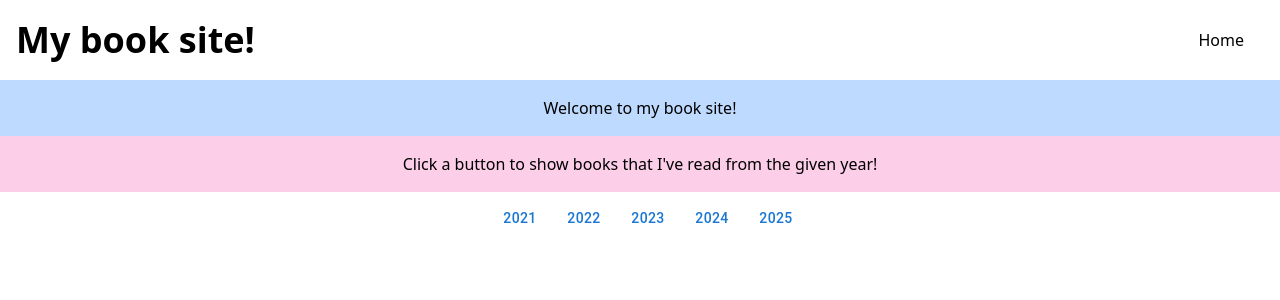
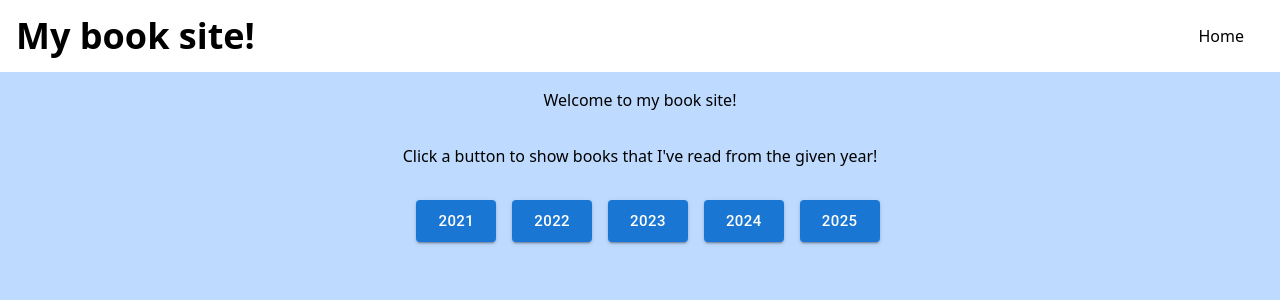
Before and after one commit to Show530/mp-4, a Next.js app: page / in a window 1280 px wide. Shown: the top 300 px of the page. Built offline with nearby package versions, Linux system fonts and the light colour scheme.

Commit message:
Added styling changes

```diff
--- a/app/[year]/page.tsx
+++ b/app/[year]/page.tsx
@@ -11,8 +11,8 @@ export default async function YearBooks({params,}: {
         <>
             <main>
                 <div className="flex flex-col items-center bg-blue-200 p-4">
-                    <h2>{year}</h2>
-                    {inputBooks != null? <BookDisplay inputBooks={inputBooks}/>: null }
+                    <h2 className="text-3xl">Books from {year}!</h2>
+                    {inputBooks != null? <BookDisplay inputBooks={inputBooks}/>: <h1>No data found, sorry!</h1> }
                 </div>
             </main>
         </>
--- a/app/globals.css
+++ b/app/globals.css
@@ -1,4 +1,8 @@
 @import "tailwindcss";
+/** {*/
+/*    margin: 0;*/
+/*    box-sizing: border-box;*/
+/*}*/
 
 /*:root {*/
 /*  --background: #ffffff;*/
--- a/app/page.tsx
+++ b/app/page.tsx
@@ -1,16 +1,19 @@
 import LoadYearForm from "@/components/load-year-form";
 
+// bg-gradient-to-b from-purple-200 to-pink-300
 export default function Home() {
   return (
       <>
           <main>
-              <div className="flex flex-col items-center bg-blue-200 p-4">
-                  <h1>Welcome to my book site!</h1>
+              <div className="min-h-screen bg-blue-200">
+                  <div className="flex flex-col items-center  p-4">
+                      <h1>Welcome to my book site!</h1>
+                  </div>
+                  <div className="flex flex-col items-center p-4">
+                      <p>Click a button to show books that I&apos;ve read from the given year!</p>
+                  </div>
+                  <LoadYearForm />
               </div>
-              <div className="flex flex-col items-center bg-pink-200 p-4">
-                  <p>Click a button to show books that I&apos;ve read from the given year!</p>
-              </div>
-              <LoadYearForm />
           </main>
       </>
   );
--- a/components/book-preview.tsx
+++ b/components/book-preview.tsx
@@ -3,8 +3,8 @@ import {BookEntry} from '@/new-types';
 export default function BookPreview({bookData}:{bookData:BookEntry}) {
 
     return(
-        <div className="bg-sky-300 round-xl p-4 m-2 w-100 justify-center">
-            <h2 className="font-bold text-3xl text-center">Finished: {bookData.last_read_date}</h2>
+        <div className="bg-white round-xl p-4 m-3 w-100 justify-center rounded-xl">
+            <h2 className="font-bold text-3xl text-center">Date finished: {bookData.last_read_date}</h2>
 
             <div className="text-center items-center justify-center">
                 <img loading="lazy"
--- a/components/header.tsx
+++ b/components/header.tsx
@@ -3,7 +3,7 @@ import Link from "next/link";
 export default function Header() {
     const linkStyling = "p-1 m-2 test-xl hover:underline";
     return (
-        <header className="flex justify-between items-center h-20">
+        <header className="flex justify-between items-center">
             <h2 className="text-4xl font-semibold p-4">My book site!</h2>
             <nav className="p-2 m-4">
                 <ul className="list-none">
--- a/components/load-year-form.tsx
+++ b/components/load-year-form.tsx
@@ -1,7 +1,7 @@
 "use client";
 
 // import { Textarea } from "@mui/joy";
-import { Button} from "@mui/material";
+import { Button, Box } from "@mui/material";
 import {useState} from "react";
 // import {getYearData} from "@/app/api/getYearData/route";
 // import {NewBookProps} from "@/new-types";
@@ -17,6 +17,7 @@ export default function LoadYearForm(){
         }
     }
 
+    // original location for testing purposes
     // const handleLoad = async () => {
     //     const data  = await getYearData(year);
     //     // console.log(data);
@@ -32,23 +33,23 @@ export default function LoadYearForm(){
         <>
         <div className="w-full flex justify-center m-2">
             <form action={"/" + year} method="POST">
-                {/*action={"/" + year} method="POST"*/}
-                {/*action={handleLoad}*/}
-                <Button onClick={() => handlePress('2021')} type="submit" >
+                <Box sx={{ '& button': { m: 1 } }} >
+                    <Button variant="contained" size="large" onClick={() => handlePress('2021')} type="submit" >
                         2021
                     </Button>
-                <Button onClick={() => handlePress('2022')} type="submit" >
+                    <Button variant="contained" size="large" onClick={() => handlePress('2022')} type="submit" >
                         2022
                     </Button>
-                <Button onClick={() => handlePress('2023')} type="submit" >
+                    <Button variant="contained" size="large" onClick={() => handlePress('2023')} type="submit" >
                         2023
                     </Button>
-                <Button onClick={() => handlePress('2024')} type="submit" >
+                    <Button variant="contained" size="large" onClick={() => handlePress('2024')} type="submit" >
                         2024
                     </Button>
-                <Button onClick={() => handlePress('2025')} type="submit" >
+                    <Button variant="contained" size="large" onClick={() => handlePress('2025')} type="submit" >
                         2025
                     </Button>
+                </Box>
             </form>
         </div>
         </>
```
Lines whose indentation alone changed are shown as unchanged.
